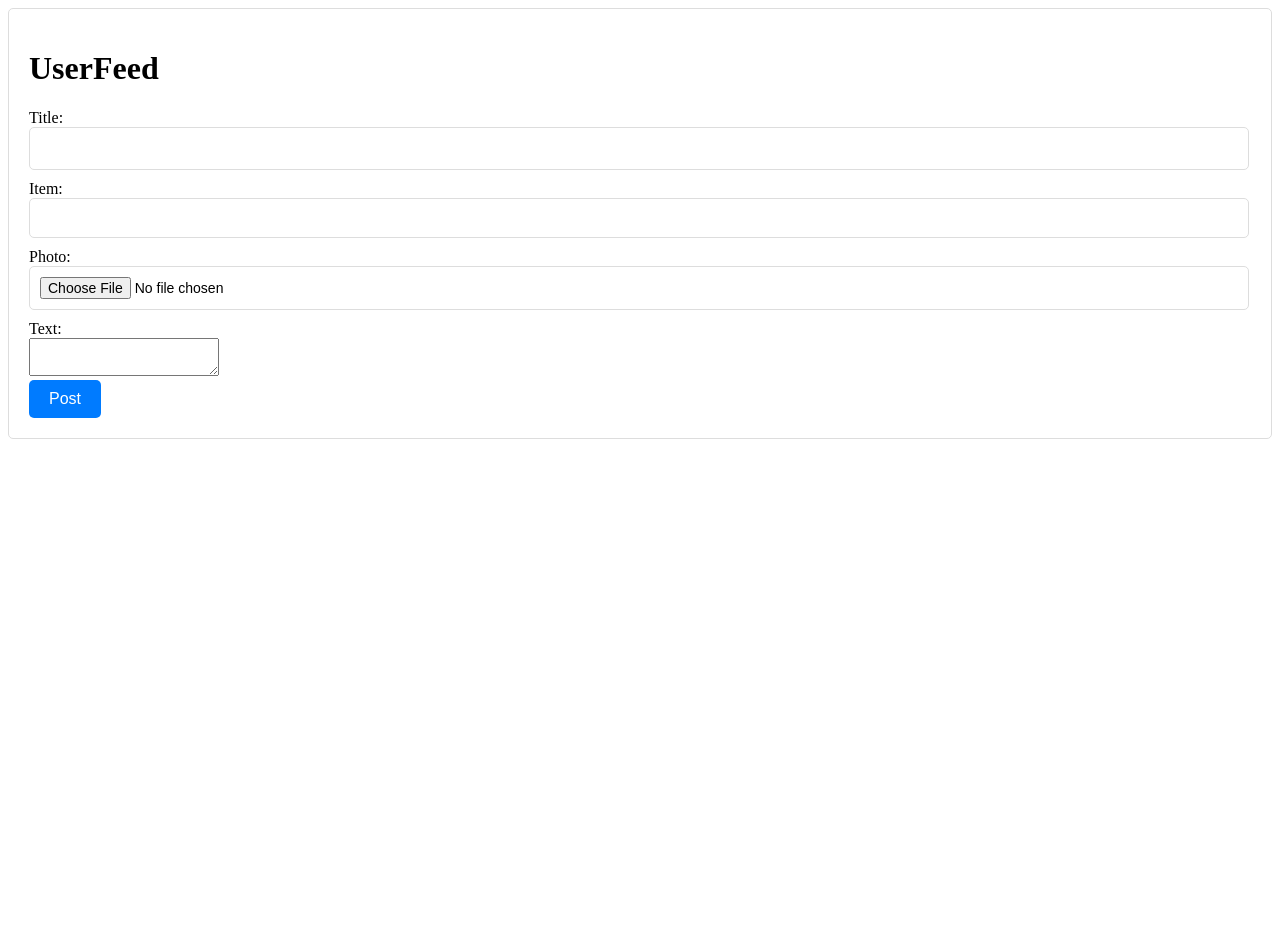
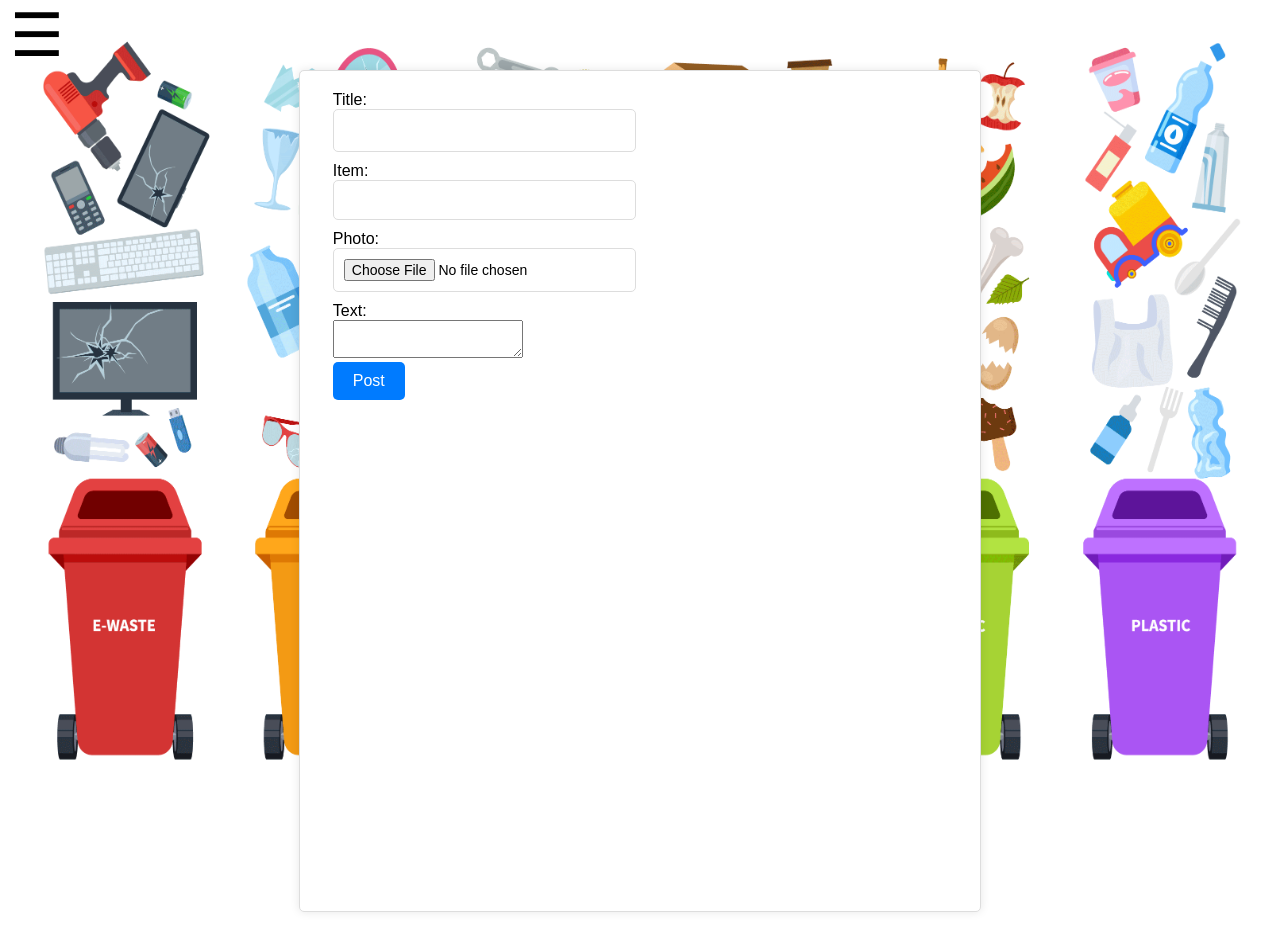
Before and after one commit to austinttoma/CSI2999Team10, a Flask app: page /userfeed in a window 1280 px wide. Before the commit the page ends 439 px from the top, so only its background shows below. Run offline with Flask 3, Linux system fonts and the light colour scheme.

Commit message:
bris userfeed change

```diff
--- a/templates/userfeed.html
+++ b/templates/userfeed.html
@@ -1,11 +1,53 @@
 <!DOCTYPE html>
 <html lang="en">
 <head>
-    <meta charset="UTF-8">
-    <link rel="stylesheet" type="text/css" href="{{ url_for('static', filename='styles/userfeed.css') }}">
-    <meta name="viewport" content="width=device-width, initial-scale=1.0">
-    <title>UserFeed</title>
-    <style>
+<meta charset="UTF-8">
+<link rel="stylesheet" type="text/css" href="{{ url_for('static', filename='styles/userfeed.css') }}">
+<meta name="viewport" content="width=device-width, initial-scale=1.0">
+<title>UserFeed</title>
+<style>
+     .container {
+    /* padding: -10px; */
+    width: 50%;
+    height: 100vh;
+    margin: 0 auto;
+    background-size: cover;
+    border-radius: 25px;
+    backdrop-filter: blur(45px);
+    box-shadow: 0 0 10px rgba(0, 0, 0, .1);
+    display: flex;
+    }
+    h1{
+        margin-left: 2%;
+
+        display: flex;
+    }
+    .menu { display: none; }
+    .menu:checked + .menu-content { display: block; }
+    .hamburger-icon { cursor: pointer; font-size: 60px; padding: 10px;}
+    .menu-content {
+        display: none;
+        border-radius: 25px;
+        backdrop-filter: blur(60px);
+        box-shadow: 0 0 10px rgba(0, 0, 0, .1);
+        padding: 10px;
+        margin-left: -103%;
+        margin-right: 49%;
+        font-size: 20px;
+        font-style: oblique;
+        width: 48%;
+        border-radius: 20px;
+        height: 30%;
+    }
+
+    body {
+        font-family: "Dosis" , sans-serif ;
+
+        margin: auto;
+        background-size: cover;
+    }
+
+
         /* Add CSS styles here */
         .post {
             border: 1px solid #ccc;
@@ -36,12 +78,18 @@
             padding: 20px;
             margin-bottom: 20px;
         }
-
     </style>
 </head>
 <body>
-    <div class ="container">
-    <h1>UserFeed</h1>
+
+    <img src="/static/styles/Recycling-Graphic-591068497.png" alt="Recyling" style="position: absolute;z-index: -1;display: table;margin: auto;justify-content: center;align-content: center;height: 100%;width: 100%;">
+    <form action ='/main' method ='POST'>
+        <!--removed search bar-->
+    </form>
+        <label for="menu" class="hamburger-icon">☰</label>
+    <link rel="stylesheet" type="text/css" href= "{{ url_for('static',filename='styles/modules.css') }}">
+
+    <div class ="container"><h1> <!--removed --></h1>
     <!-- Form for creating a new post -->
     <form id="postForm">
         <label for="title">Title:</label><br>
```
